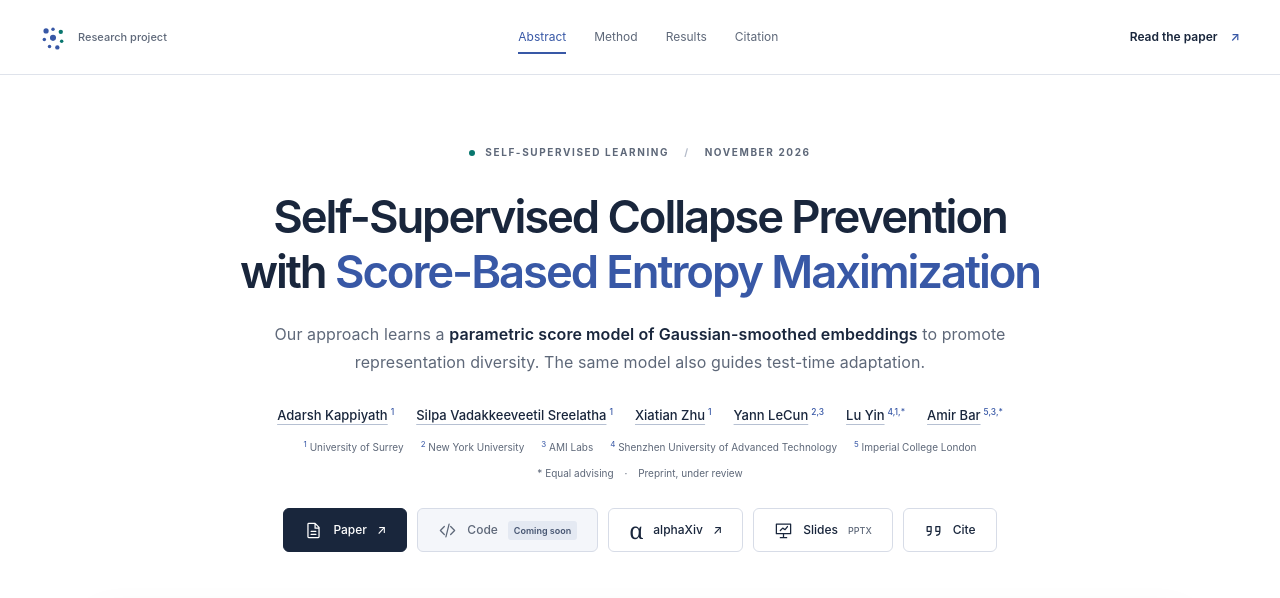
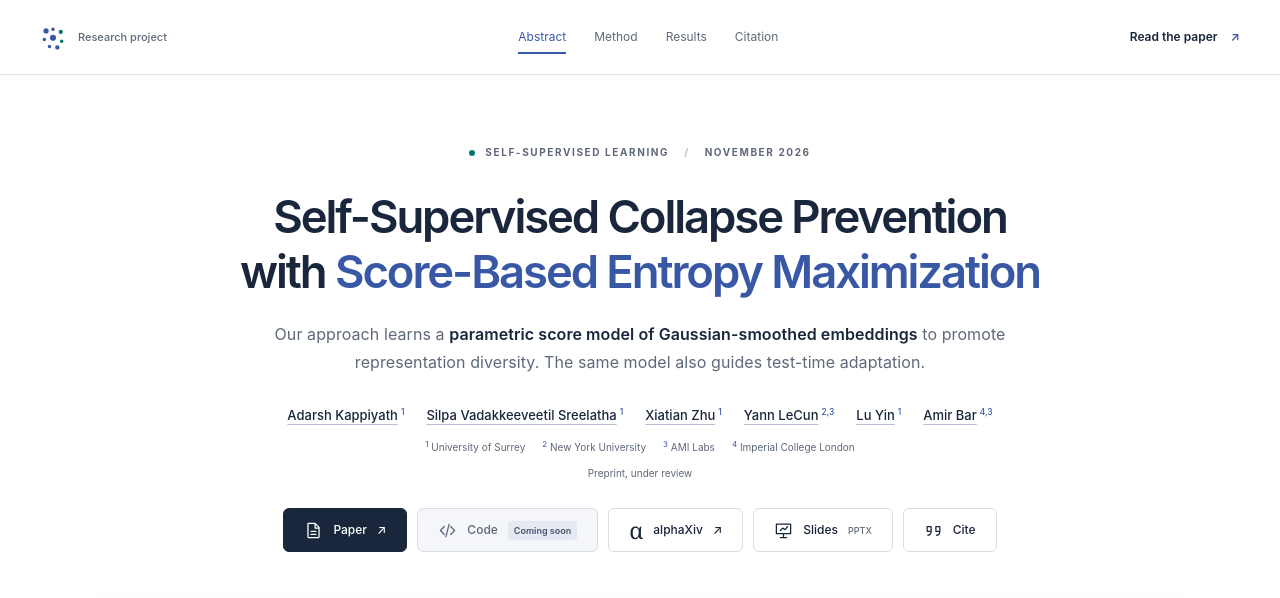
Before and after one commit to kadarsh22/score_ent, a plain HTML site: page index.html in a window 1280 px wide. Shown: the top 598 px of the page. Drawn offline with Linux system fonts and the light colour scheme.

Commit message:
Update site URL and author affiliations

```diff
--- a/index.html
+++ b/index.html
@@ -9,8 +9,8 @@
   <meta property="og:type" content="website">
   <meta property="og:title" content="Self-Supervised Collapse Prevention with Score-Based Entropy Maximization">
   <meta property="og:description" content="Gaussian smoothing and a learned parametric score model for representation diversity and test-time adaptation.">
-  <meta property="og:image" content="https://kadarsh22.github.io/score_ent.github.io/assets/images/overview-poster.jpg">
-  <meta property="og:url" content="https://kadarsh22.github.io/score_ent.github.io/">
+  <meta property="og:image" content="https://kadarsh22.github.io/score_ent/assets/images/overview-poster.jpg">
+  <meta property="og:url" content="https://kadarsh22.github.io/score_ent/">
   <meta name="twitter:card" content="summary_large_image">
   <meta name="citation_title" content="Self-Supervised Collapse Prevention with Score-Based Entropy Maximization">
   <meta name="citation_author" content="Adarsh Kappiyath">
@@ -21,7 +21,7 @@
   <meta name="citation_author" content="Amir Bar">
   <meta name="citation_publication_date" content="2026/11/08">
   <meta name="citation_pdf_url" content="https://arxiv.org/pdf/2611.11379">
-  <link rel="canonical" href="https://kadarsh22.github.io/score_ent.github.io/">
+  <link rel="canonical" href="https://kadarsh22.github.io/score_ent/">
   <link rel="icon" href="assets/images/favicon.svg" type="image/svg+xml">
   <link rel="stylesheet" href="styles.css">
   <script src="script.js" defer></script>
@@ -44,10 +44,10 @@
       <p class="hero-summary">Our approach learns a <strong>parametric score model of Gaussian-smoothed embeddings</strong> to promote representation diversity. The same model also guides test-time adaptation.</p>
       <ul class="authors" aria-label="Paper authors">
         <li><a href="https://kadarsh22.github.io/" target="_blank" rel="noopener">Adarsh Kappiyath</a><sup>1</sup></li><li><a href="https://vssilpa.github.io/" target="_blank" rel="noopener">Silpa Vadakkeeveetil Sreelatha</a><sup>1</sup></li><li><a href="https://x-up-lab.github.io/" target="_blank" rel="noopener">Xiatian Zhu</a><sup>1</sup></li>
-        <li><a href="https://yann.lecun.com/" target="_blank" rel="noopener">Yann LeCun</a><sup>2,3</sup></li><li><a href="https://luuyin.com/" target="_blank" rel="noopener">Lu Yin</a><sup>4,1,*</sup></li><li><a href="https://www.amirbar.net/" target="_blank" rel="noopener">Amir Bar</a><sup>5,3,*</sup></li>
+        <li><a href="https://yann.lecun.com/" target="_blank" rel="noopener">Yann LeCun</a><sup>2,3</sup></li><li><a href="https://luuyin.com/" target="_blank" rel="noopener">Lu Yin</a><sup>1</sup></li><li><a href="https://www.amirbar.net/" target="_blank" rel="noopener">Amir Bar</a><sup>4,3</sup></li>
       </ul>
-      <ul class="affiliations" aria-label="Author affiliations"><li><sup>1</sup> University of Surrey</li><li><sup>2</sup> New York University</li><li><sup>3</sup> AMI Labs</li><li><sup>4</sup> Shenzhen University of Advanced Technology</li><li><sup>5</sup> Imperial College London</li></ul>
-      <p class="author-note">* Equal advising <span>·</span> Preprint, under review</p>
+      <ul class="affiliations" aria-label="Author affiliations"><li><sup>1</sup> University of Surrey</li><li><sup>2</sup> New York University</li><li><sup>3</sup> AMI Labs</li><li><sup>4</sup> Imperial College London</li></ul>
+      <p class="author-note">Preprint, under review</p>
       <div class="resource-links">
         <a class="button button-primary" href="assets/downloads/EBReg-paper.pdf" target="_blank" rel="noopener"><svg viewBox="0 0 24 24" aria-hidden="true"><path d="M14 3H6a1 1 0 0 0-1 1v16a1 1 0 0 0 1 1h12a1 1 0 0 0 1-1V8zM14 3v6h5M9 13h6M9 17h6"/></svg>Paper <span aria-hidden="true">↗</span></a>
         <button class="button button-coming-soon" type="button" disabled aria-label="Code, coming soon"><svg viewBox="0 0 24 24" aria-hidden="true"><path d="m8 7-5 5 5 5m8-10 5 5-5 5M14 4l-4 16"/></svg>Code <span class="release-badge">Coming soon</span></button>
```
Also changed, not shown: 1 other file.
